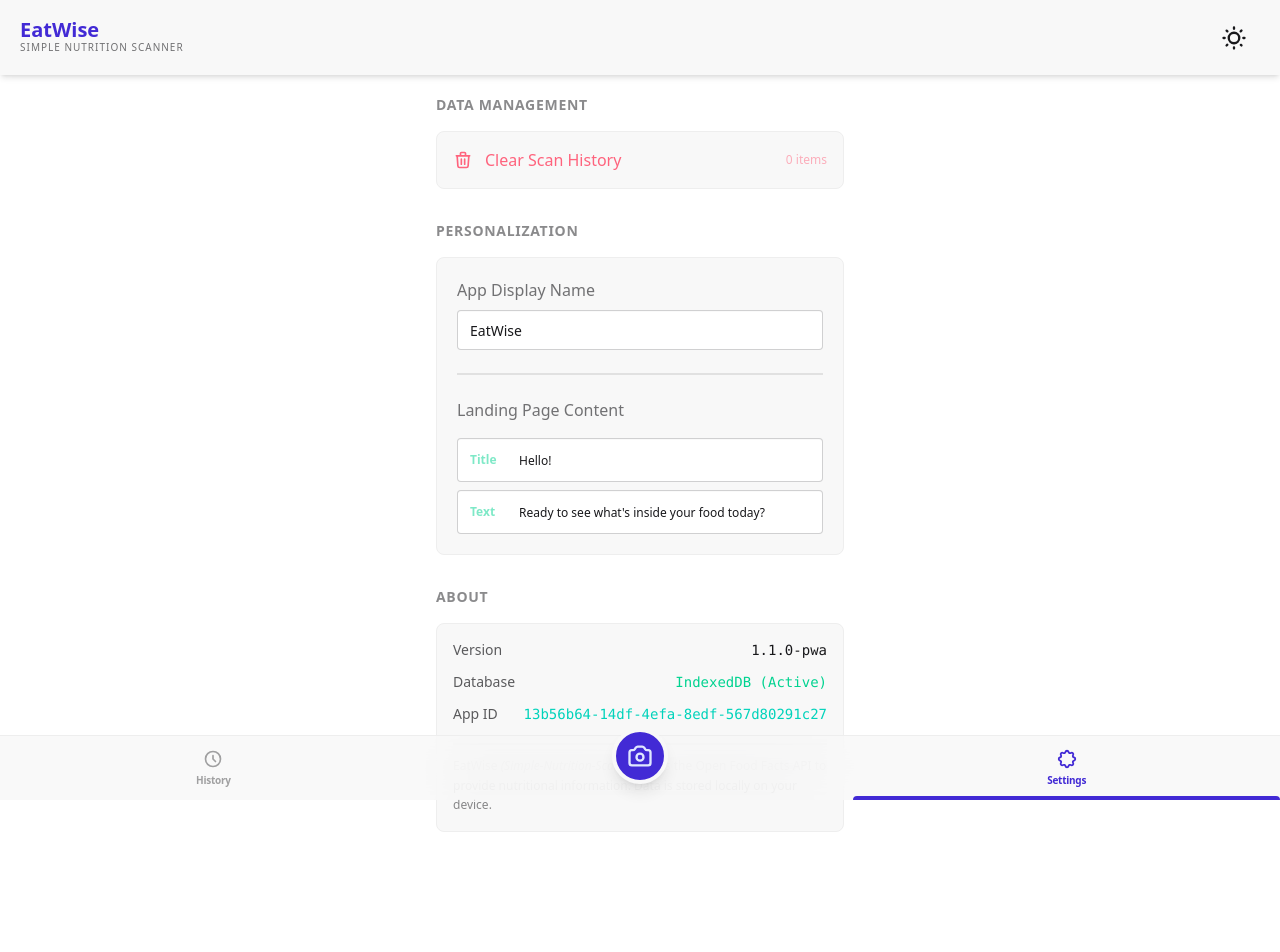
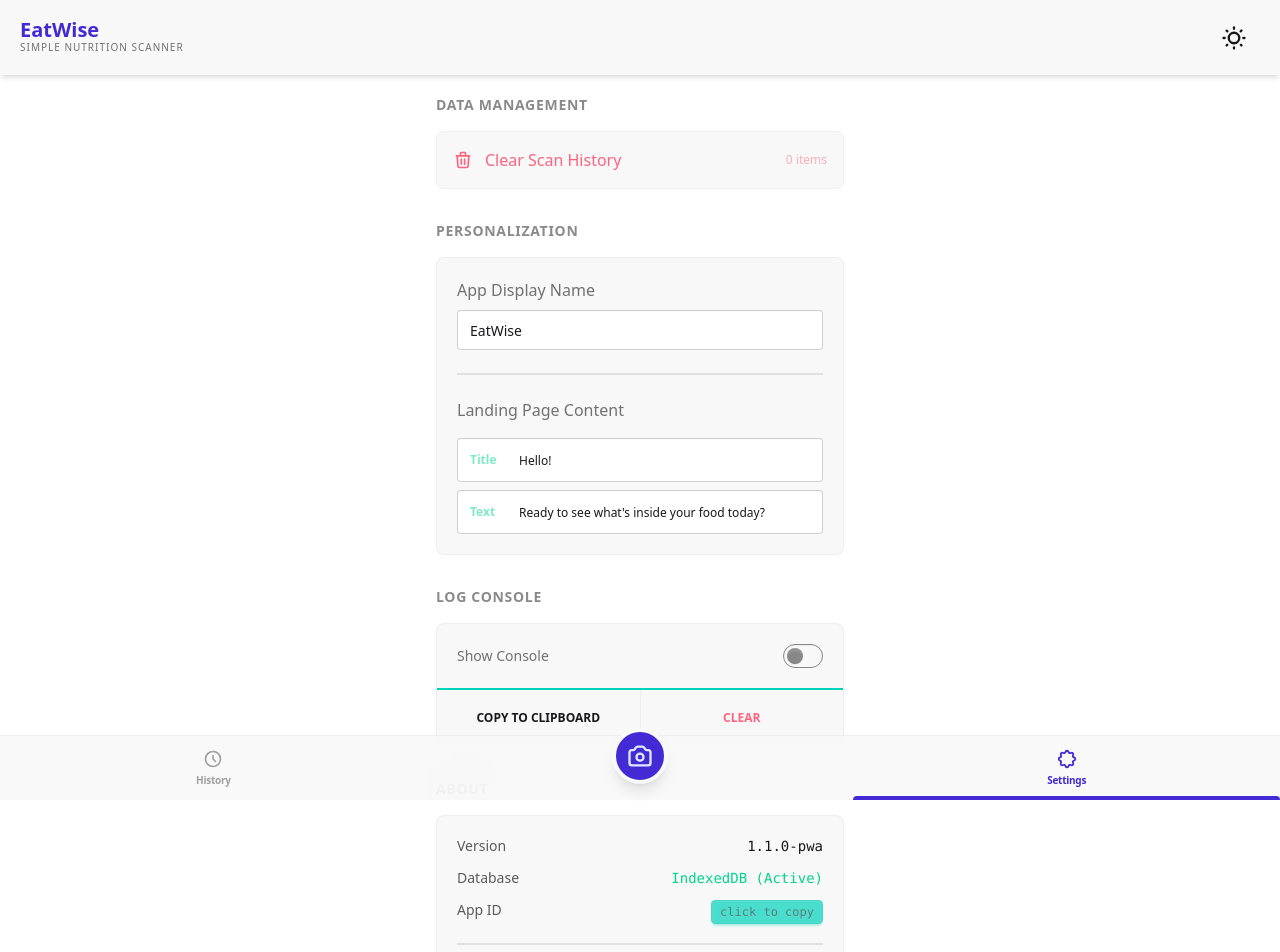
Before and after one commit to ketoprakmaster/simple-nutrition-scanner, a SvelteKit app: page /settings in a window 1280 px wide. Shown: the top 952 px of the page. Built offline with nearby package versions, Linux system fonts and the light colour scheme.

Commit message:
added: logger + refactor alert components

```diff
--- a/src/components/alert.svelte
+++ b/src/components/alert.svelte
@@ -1,5 +1,5 @@
 <script lang="ts">
-    import { ui } from '$lib/global.svelte';
+    import { ui } from '$lib/alert.svelte';
     import { fly } from 'svelte/transition';
     import { flip } from 'svelte/animate';
 
--- /dev/null
+++ b/src/lib/alert.svelte.ts
@@ -0,0 +1,38 @@
+import { logger } from "./logger.svelte";
+
+export type AlertType = 'success' | 'error' | 'info' | 'warning';
+
+interface Alert {
+    id: number;
+    type: AlertType;
+    message: string;
+}
+
+class AlertState {
+    private _alerts = $state<Alert[]>([]);
+    private _nextId = 0;
+
+    get items() {
+        return this._alerts;
+    }
+
+    show(message: string, type: AlertType = 'info', duration = 3000) {
+        const id = ++this._nextId;
+
+        if (type === 'error') {
+            console.error(`[UI ALERT] ${message}`);
+        } else if (type === 'warning') {
+            console.warn(`[UI ALERT] ${message}`);
+        } else {
+            console.log(`[UI ALERT] ${message}`);
+        }
+
+        this._alerts = [...this._alerts, { id, type, message }];
+
+        setTimeout(() => {
+            this._alerts = this._alerts.filter(a => a.id !== id);
+        }, duration);
+    }
+}
+
+export const ui = new AlertState();
--- a/src/lib/api.svelte.ts
+++ b/src/lib/api.svelte.ts
@@ -1,7 +1,8 @@
 import { goto } from "$app/navigation";
 import { resolve } from "$app/paths";
 import { history } from "./state.svelte";
-import { APP_NAME, APP_VERSION, DEV_CONTACT, APP_ID, ui } from "$lib/global.svelte";
+import { ui } from "$lib/alert.svelte";
+import { APP_NAME, APP_VERSION, DEV_CONTACT, APP_ID } from "$lib/global.svelte";
 
 let isFetching = $state(false);
 
@@ -15,14 +16,14 @@ export async function getProduct(code: string | number) {
     const cached = await history.getById(stringCode);
     if (cached) {
         ui.show("Loaded from cache", "info");
-        return goto(resolve(`/history/${stringCode}`));
+        return goto(resolve("/history/[code]", {code: cached.code}));
     }
 
     isFetching = true;
     history.loading = true;
-    history.error = null;
 
     try {
+        console.log("fetching: " + stringCode)
         const response = await fetch(
             `https://world.openfoodfacts.org/api/v2/product/${stringCode}.json`,
             {
@@ -46,13 +47,12 @@ export async function getProduct(code: string | number) {
             ui.show("Product found!", "success");
 
             await history.add(data);
-            goto(resolve(`/history/${stringCode}`));
+            goto(resolve("/history/[code]", {code: data.code}));
         } else {
             ui.show("Product not found in database", "warning");
         }
 
     } catch (err) {
-        console.error("Fetch error:", err);
         ui.show(err instanceof Error ? err.message : "Connection failed", "error");
 
     } finally {
--- a/src/lib/global.svelte.ts
+++ b/src/lib/global.svelte.ts
@@ -1,26 +1,3 @@
-export type AlertType = 'success' | 'error' | 'info' | 'warning';
-
-interface Alert {
-    id: number;
-    type: AlertType;
-    message: string;
-}
-
-class AlertState {
-    private _alerts = $state<Alert[]>([]);
-
-    get items() { return this._alerts; }
-
-    show(message: string, type: AlertType = 'info', duration = 3000) {
-        const id = Date.now();
-        this._alerts.push({ id, type, message });
-
-        setTimeout(() => {
-            this._alerts = this._alerts.filter(a => a.id !== id);
-        }, duration);
-    }
-}
-
 // File: lib/global.svelte.ts
 class GlobalSettings {
     // Load from localStorage or use defaults
@@ -52,7 +29,6 @@ class GlobalSettings {
     }
 }
 
-export const ui = new AlertState();
 export const settings = new GlobalSettings();
 
 // identification
--- a/src/lib/helper.svelte.ts
+++ b/src/lib/helper.svelte.ts
@@ -1,5 +1,6 @@
 import { page } from '$app/state';
 import { resolve } from '$app/paths';
+import { ui } from './alert.svelte';
 
 // Helper for Nutri-Score colors
 export const gradeColors = {
@@ -11,7 +12,7 @@ export const gradeColors = {
     unknown: 'bg-gray-300'
 };
 
-export const checkActive = (path: string) => {
+export const checkActive = (path: any | string) => {
     const resolvedPath = resolve(path);
     const currentPath = page.url.pathname;
 
@@ -20,3 +21,13 @@ export const checkActive = (path: string) => {
     }
     return currentPath.startsWith(resolvedPath);
 };
+
+export function copyToClip(text: string) {
+    navigator.clipboard.writeText(text)
+        .then(() => {
+            ui.show("success copy!" , "success")
+        })
+        .catch((err) => {
+            ui.show(err instanceof Error ? err.message : "error copying!", "error")
+        })
+}
--- /dev/null
+++ b/src/lib/logger.svelte.ts
@@ -0,0 +1,47 @@
+import { copyToClip } from "./helper.svelte";
+
+class LogManager {
+    logs = $state<string[]>([]);
+    maxLogs = 100; // Prevent memory issues
+
+    constructor() {
+        if (typeof window === 'undefined') return;
+
+        // Capture standard console methods
+        const methods: ('log' | 'warn' | 'error')[] = ['log', 'warn', 'error'];
+
+        methods.forEach(method => {
+            const original = console[method];
+            console[method] = (...args: any[]) => {
+                // 1. Call the original so you still see it in dev tools
+                original.apply(console, args);
+
+                // 2. Format and save to our state
+                const timestamp = new Date().toLocaleTimeString();
+                const message = args.map(arg =>
+                    typeof arg === 'object' ? JSON.stringify(arg) : String(arg)
+                ).join(' ');
+
+                const entry = `[${timestamp}] [${method.toUpperCase()}] ${message}`;
+
+                // Update Svelte state (keeping it under the limit)
+                this.logs = [entry, ...this.logs].slice(0, this.maxLogs);
+            };
+        });
+    }
+
+    get rawLogs() {
+        return this.logs.join('\n');
+    }
+
+    copyToClipboard() {
+        if (this.logs.length === 0) return;
+        copyToClip(this.rawLogs);
+    }
+
+    clear() {
+        this.logs = [];
+    }
+}
+
+export const logger = new LogManager();
--- a/src/lib/state.svelte.ts
+++ b/src/lib/state.svelte.ts
@@ -1,5 +1,5 @@
 import { db } from '$lib/db';
-import { ui } from '$lib/global.svelte'
+import { ui } from '$lib/alert.svelte'
 import { liveQuery } from 'dexie';
 
 // Define types for better DX
@@ -18,7 +18,6 @@ class HistoryState {
     private _items = $state<Product[]>([]);
 
     loading = $state(false);
-    error = $state<string | null>(null);
 
     constructor() {
         // Initialize the live observer
@@ -34,7 +33,6 @@ class HistoryState {
                 // update this._items to [] for the UI
             } catch (err) {
                 ui.show("Failed to clear history:", "error");
-                this.error = "Failed to clear database";
             }
         }
 
--- a/src/routes/(app)/settings/+page.svelte
+++ b/src/routes/(app)/settings/+page.svelte
@@ -1,8 +1,11 @@
 <script lang="ts">
     import { history } from '$lib/state.svelte';
     import { settings, APP_NAME, APP_VERSION, APP_ID } from '$lib/global.svelte';
+    import { copyToClip } from '$lib/helper.svelte';
+    import { logger } from '$lib/logger.svelte';
 
     let showConfirm = $state(false);
+    let showConsole = $state(false)
 
     async function handleClearAll() {
         await history.clearAll();
@@ -70,8 +73,43 @@
     </section>
 
     <section class="mb-8">
+      <h2 class="text-sm font-semibold uppercase tracking-wider opacity-50 mb-4">Log Console</h2>
+      <div class="bg-base-200 rounded-box border border-base-300 overflow-hidden">
+	     	<label class="label text-sm p-5 justify-between flex border-b-2 border-accent">
+          <span>Show Console</span>
+          <input type="checkbox" class="toggle toggle-accent" bind:checked={showConsole}/>
+        </label>
+
+        <!-- show console if toggled -->
+        {#if showConsole}
+	        <div class="h-48 overflow-y-auto p-3 font-mono text-[10px] bg-black text-green-400">
+	          {#each logger.logs as log}
+	              <div class="border-b border-white/10 py-1">{log}</div>
+	          {/each}
+	          {#if logger.logs.length === 0}
+	              <span class="opacity-30">No logs yet...</span>
+	          {/if}
+	        </div>
+        {/if}
+
+        <div class="flex divide-x divide-base-300">
+          <button
+            onclick={() => logger.copyToClipboard()}
+            class="flex-1 p-3 py-5 cursor-pointer text-xs font-bold hover:bg-base-300 transition-colors">
+            COPY TO CLIPBOARD
+          </button>
+          <button
+            onclick={() => logger.clear()}
+            class="flex-1 p-3 py-5 cursor-pointer text-xs font-bold text-error hover:bg-base-300 transition-colors">
+            CLEAR
+          </button>
+        </div>
+      </div>
+    </section>
+
+    <section class="mb-8">
         <h2 class="text-sm font-semibold uppercase tracking-wider opacity-50 mb-4">About</h2>
-        <div class="bg-base-200 rounded-box p-4 border border-base-300 space-y-3">
+        <div class="bg-base-200 rounded-box p-5 border border-base-300 space-y-3">
             <div class="flex justify-between text-sm">
                 <span class="opacity-70">Version</span>
                 <span class="font-mono">{ APP_VERSION }</span>
@@ -81,10 +119,10 @@
                 <span class="font-mono text-success">IndexedDB (Active)</span>
             </div>
             <div class="flex justify-between text-sm">
-                <span class="opacity-70">App ID</span>
-                <span class="font-mono text-accent truncate">{ APP_ID }</span>
+                <span class="opacity-70 flex-none">App ID</span>
+                <button class="text-xs btn btn-xs btn-accent font-mono font-light opacity-70" onclick={() => copyToClip(APP_ID)}>click to copy</button>
             </div>
-            <div class="divider my-1"></div>
+            <div class="divider"></div>
             <p class="text-xs opacity-50 leading-relaxed">
                 { settings.appName } <i>({ APP_NAME })</i> uses the Open Food Facts API to provide nutritional information. Data is stored locally on your device.
             </p>
--- a/src/routes/+layout.ts
+++ b/src/routes/+layout.ts
@@ -4,3 +4,6 @@ export const prerender = true;
 
 // import app.css
 import "../app.css";
+
+// setup logger
+import { logger } from '$lib/logger.svelte';
--- a/src/routes/scan/+page.svelte
+++ b/src/routes/scan/+page.svelte
@@ -4,12 +4,11 @@
     import Quagga from '@ericblade/quagga2';
     import { getProduct } from '$lib/api.svelte';
     import { resolve } from '$app/paths';
-    import { ui } from "$lib/global.svelte";
+    import { ui } from "$lib/alert.svelte";
     import Alert from "$components/alert.svelte"
 
     let scannerContainer: HTMLDivElement;
     let scanning = $state(false);
-    let error = $state("");
 
     onMount(() => {
         startScanner();
@@ -22,7 +21,6 @@
     function startScanner() {
         Quagga.init({
             inputStream: {
-                name  : "Live",
                 type  : "LiveStream",
                 target: scannerContainer,
                 constraints: {
```
